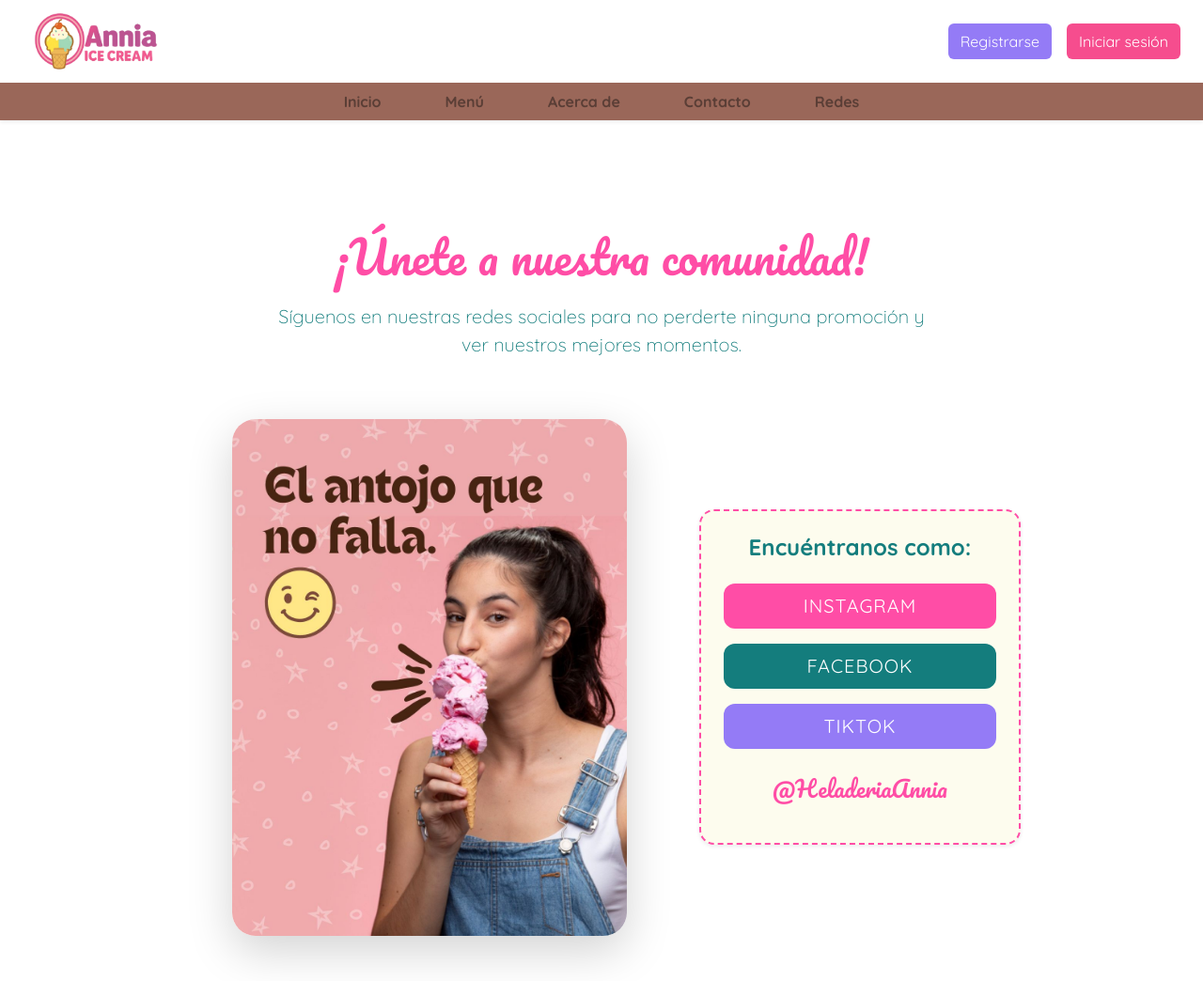
After one commit to RodriguezSofia/Proyecto-final-Trimestre, a Flask app: page /redes in a window 1280 px wide. The commit adds this page. Shown: the whole page at 94% size. Run offline with Flask 3, Linux system fonts and the light colour scheme; some libraries are stand-ins or nearby versions.

Commit message:
Se añade pag Redes

```diff
--- a/app.py
+++ b/app.py
@@ -229,9 +229,9 @@ def home():
         print("Error cargando sabores:", e)
         return "Error interno cargando sabores"
 
-@app.route('/sabores')
-def sabores():
-    return render_template('sabores.html')
+@app.route('/redes')
+def redes():
+    return render_template('redes.html')
 
 @app.route('/acerca')
 def acerca():
--- /dev/null
+++ b/static/css/redes.css
@@ -0,0 +1,202 @@
+.barra-navegacion {
+display: flex; /* Activo Flex para poner los elementos en fila y acomodarlos fácil */
+justify-content: space-between;/* Separa el logo y los links, uno a cada lado */
+align-items: center; /* Centra los elementos verticalmente dentro de la barra */
+background-color: #ffffff; /* Fondo blanco para la barra */
+padding: 10px 20px; /* Espacio interno para que no quede todo pegado */
+}
+
+/* === Encabezado === */
+
+header {
+background-color: #F2CAEF; /* Fondo rosado suave del encabezado */
+text-align: center; /* Centra todo el contenido del header */
+padding: 20px; /* Espacio alrededor del contenido */
+color: #D3183D; /* Color del texto dentro del header */
+}
+
+nav ul {
+list-style: none; /* Quito las viñetas de la lista del menú */
+padding: 0; /* Quito padding por defecto */
+margin: 0; /* Quito margen por defecto */
+}
+
+nav ul li {
+display: inline-block; /* Pongo los items uno al lado del otro */
+margin: 0 10px; /* Separación entre cada opción del menú */
+}
+
+nav a {
+font-family: 'Quicksand', sans-serif; /* Fuente suave y moderna */
+text-decoration: none; /* Le quito el subrayado a los links */
+color: #880e4f; /* Color del texto del menú */
+font-weight: bold; /* Negrita para que resalte */
+padding: 6px 12px; /* Espacio para que el link sea más clickeable */
+border-radius: 6px; /* Bordes redondeados */
+}
+
+nav a:hover {
+background-color: #fdfcee; /* Cambio de color cuando paso el mouse */
+}
+
+nav a.activo {
+background-color:#B5EFCC; /* Fondo verde para marcar el link activo */
+color: #D3183D; /* Color del texto del link activo */
+}
+
+.btn-menu-principal {
+padding: 8px 15px; /* Espacio interno del botón */
+text-decoration: none; /* Sin subrayado */
+color: #888e4f; /* Color del texto */
+border-radius: 5px; /* Bordes redondeados */
+font-weight: bold; /* Letras en negrita */
+display: inline-block; /* Permite manejar tamaños y padding bien */
+transition: all 0.3s ease-in-out; /* Animación suave al pasar el mouse */
+background-size: 200% 100%; /* Tamaño del fondo para posibles efectos */
+box-shadow: 9 4px 6px rgba(0,0,0,0.1); /* Sombrita para levantar el botón (aunque falta unidad en el primer valor) */
+}
+
+.logo {
+height: 60px; /* Altura fija del logo */
+width: auto; /* Mantiene la proporción original del logo */
+margin-right: 20px; /* Espacio a la derecha del logo */
+}
+
+/* -ESTILOS PARA LOS LINKS -- */
+
+.menu-principal {
+list-style: none; /* Sin viñetas */
+display: flex; /* Alineo los links en fila */
+margin: 0; /* Quito el margen */
+padding: 0; /* Quito el padding */
+}
+
+.menu-principal li a {
+text-decoration: none; /* Sin subrayado */
+color: #880e4f; /* Color del texto */
+padding: 10px 15px; /* Espacio interno del link */
+display: block; /* Hace que el link ocupe todo el espacio del li */
+}
+
+body {
+font-family: 'Quicksand', sans-serif; /* Fuente general del sitio */
+margin: 0; /* Quito márgenes del body */
+background-color: #ffffff; /* Fondo blanco */
+color: #147070; /* Color principal del texto */
+}
+
+h2 {
+font-family: 'Pacifico', cursive; /* Fuente decorativa para títulos */
+color: #14a5a5; /* Color llamativo */
+font-size: 3em; /* Tamaño grande para destacar el título */
+padding-top: 20px; /* Espacio arriba del título */
+}
+
+h2 {
+font-family: 'Pacifico', cursive; /* Reafirmo fuente decorativa */
+color: #147D7D; /* Color más oscuro del título */
+font-size: 3em; /* Mantengo el tamaño grande */
+padding-top: 20px; /* Mantengo espacio superior */
+}
+
+header {
+background-color: #F2CAEF; /* Fondo rosado */
+text-align: center; /* Centro el contenido */
+padding: 20px; /* Espacio interno */
+color: #D3183D; /* Texto rojo oscuro */
+}
+
+header h1 {
+font-size: 2.5em; /* Tamaño grande para el título principal */
+margin-bottom: 10px; /* Espacio debajo del título */
+}
+
+.caja {
+width: 100%; /* Ancho total del contenedor */
+height: auto; /* Altura adaptable */
+background-image: url("hola/logo_2.jpeg"); /* Imagen de fondo */
+background-size: cover; /* La imagen cubre todo el espacio */
+background-position: center; /* Centra la imagen */
+background-repeat: no-repeat; /* No repite la imagen */
+}
+
+nav ul {
+list-style: none; /* Sin viñetas */
+padding: 0; /* Sin padding */
+}
+
+nav a {
+text-decoration: none; /* Sin subrayado */
+color: #5a3e36; /* Otro color para los links */
+font-weight: bold; /* Negrita */
+}
+
+section {
+padding: 50px 20px; /* Espacio interior amplio */
+text-align: center; /* Centro el contenido de las secciones */
+}
+/* =========================================
+   ESTILOS PARA LA PÁGINA SÍGUENOS
+   ========================================= */
+
+/* Contenedor principal del carrusel en Síguenos */
+.carrusel-dual-altura {
+    height: 550px !important; /* Altura ideal para formato vertical 4:5 */
+    width: 100%;
+    max-width: 420px; /* Ancho ajustado para que parezca un celular/story */
+    margin: 0 auto;
+    overflow: hidden;
+    background-color: #f8f9fa; /* Fondo neutro por si la imagen tarda en cargar */
+}
+
+/* Forzar que cada diapositiva ocupe el total de la altura */
+.carrusel-dual-altura .carousel-item {
+    height: 550px;
+}
+
+/* Ajuste de las imágenes promocionales (Promocional1, 2, 3, 4) */
+.img-promo-vertical {
+    width: 100%;
+    height: 100%;
+    object-fit: cover;    /* Corta los bordes sobrantes para llenar el espacio */
+    object-position: center; /* Centra la imagen para que no se corten las caras o logos */
+}
+
+/* Estilo para la sección de títulos */
+#siguenos .section-title {
+    font-family: 'Pacifico', cursive;
+    margin-bottom: 20px;
+}
+
+/* Estilo de los botones de redes sociales */
+.btn-lg {
+    font-family: 'Quicksand', sans-serif;
+    font-weight: 700;
+    text-transform: uppercase;
+    letter-spacing: 1px;
+    transition: transform 0.2s ease, box-shadow 0.2s ease;
+    border: none;
+}
+
+.btn-lg:hover {
+    transform: translateY(-3px);
+    box-shadow: 0 5px 15px rgba(0,0,0,0.2);
+}
+
+/* Sombra extra para el carrusel tipo Instagram */
+#carruselPromos {
+    border-radius: 25px; /* Bordes más redondeados para estilo moderno */
+    overflow: hidden;
+}
+
+/* Ajustes para pantallas pequeñas (Celulares) */
+@media (max-width: 768px) {
+    .carrusel-dual-altura {
+        height: 480px !important; /* Un poco más pequeño en móviles */
+        max-width: 350px;
+    }
+
+    .carrusel-dual-altura .carousel-item {
+        height: 480px;
+    }
+}
--- a/templates/acerca_de_nosotros.html
+++ b/templates/acerca_de_nosotros.html
@@ -45,6 +45,7 @@
         <li><a href="{{ url_for('menu') }}">Menú</a></li>
         <li><a href="{{ url_for('acerca')}}">Acerca de</a></li>
         <li><a href="{{ url_for('contacto') }}">Contacto</a></li>
+        <li><a href="{{ url_for('redes') }}">Redes</a></li>
     </ul>
 </nav>
     </header>
@@ -56,7 +57,7 @@
 
             <p>Cada color y cada textura refleja la creatividad, el cariño y la dedicación que ponemos en cada preparación. Queremos ser parte de tus momentos felices y refrescantes.</p>
 
-            <img src="../static/img/equipo.jpg" alt="Equipo de la heladería Annia" class="imagen-equipo">
+            <img src="../static/img/equipo.png" alt="Equipo de la heladería Annia" class="imagen-equipo">
         </section>
     </main>
 
--- a/templates/contacto.html
+++ b/templates/contacto.html
@@ -50,6 +50,7 @@
 <li><a href="{{ url_for('acerca')}}">Acerca de</a></li>
 
 <li><a href="{{ url_for('contacto') }}">Contacto</a></li>
+<li><a href="{{ url_for('redes') }}">Redes</a></li>
 </ul>
 </nav>
     </header>
--- a/templates/index.html
+++ b/templates/index.html
@@ -60,6 +60,8 @@
 <li><a href="{{ url_for('acerca')}}">Acerca de</a></li>
 
 <li><a href="{{ url_for('contacto') }}">Contacto</a></li>
+<li><a href="{{ url_for('redes') }}">Redes</a></li>
+
 </ul>
 </nav>
     </header>
--- a/templates/menu.html
+++ b/templates/menu.html
@@ -57,6 +57,7 @@
                 <li><a href="{{ url_for('menu') }}">Menú</a></li>
                 <li><a href="{{ url_for('acerca') }}">Acerca de</a></li>
                 <li><a href="{{ url_for('contacto') }}">Contacto</a></li>
+                <li><a href="{{ url_for('redes') }}">Redes</a></li>
             </ul>
         </nav>
     </header>
--- /dev/null
+++ b/templates/redes.html
@@ -0,0 +1,128 @@
+<!DOCTYPE html>
+<html lang="es">
+<head>
+    <meta charset="UTF-8">
+    <meta name="viewport" content="width=device-width, initial-scale=1.0">
+    <title>Síguenos - Heladería Annia</title>
+    <link href="https://cdn.jsdelivr.net/npm/bootstrap@5.3.2/dist/css/bootstrap.min.css" rel="stylesheet">
+    <link rel="stylesheet" href="{{ url_for('static', filename='css/redes.css') }}">
+    <link href="https://fonts.googleapis.com/css2?family=Pacifico&family=Quicksand:wght@400;700&display=swap" rel="stylesheet">
+</head>
+<body>
+<!DOCTYPE html>
+<html lang="es">
+<head>
+    <meta charset="UTF-8">
+    <meta name="viewport" content="width=device-width, initial-scale=1.0">
+    <title>Heladería Annia</title>
+    <link href="https://fonts.googleapis.com/css2?family=Quicksand:wght@300..700&display=swap" rel="stylesheet">
+    <link href="https://fonts.googleapis.com/css2?family=Pacifico&display=swap" rel="stylesheet">
+    <!-- Bootstrap -->
+    <link href="https://cdn.jsdelivr.net/npm/bootstrap@5.3.2/dist/css/bootstrap.min.css" rel="stylesheet">
+    <script src="https://cdn.jsdelivr.net/npm/bootstrap@5.3.2/dist/js/bootstrap.bundle.min.js"></script>
+
+    <!-- Tu CSS -->
+    <link rel="stylesheet" href="{{ url_for('static', filename='css/index.css') }}">
+
+    <!-- Favicon -->
+    <link rel="shortcut icon" href="{{ url_for('static', filename='img/logo_01.png') }}" type="image/x-icon">
+</head>
+
+<body>
+<!-- NAV SUPERIOR -->
+<nav class="barra-navegacion d-flex justify-content-between align-items-center px-4 py-2">
+
+<a href="{{ url_for('home') }}" class="logo-link">
+
+<img src="{{ url_for('static', filename='img/logo.png') }}" alt="Logo Heladería Annia" class="logo">
+
+</a>
+
+<div class="d-flex gap-3">
+    {% if not session.get('usuario_nombre') %}
+    <!-- SI NO HAY SESIÓN -->
+        <a href="{{ url_for('registro') }}" class="btn" style="background-color: #947bf6ff; color: white;">Registrarse</a>
+        <a href="{{ url_for('login') }}" class="btn" style="background-color: #f64d8eff; color: white;">Iniciar sesión</a>
+
+    {% else %}
+                <!-- SI HAY SESIÓN -->
+        <span style="font-weight:bold; color:#147D7D; font-size:1.1em;">
+            Hola, {{ session['usuario_nombre'] }}
+        </span>
+
+        <a href="{{ url_for('logout') }}" class="btn btn-danger">Cerrar sesión</a>
+    {% endif %}
+</div>
+
+</nav>
+
+<!-- SEGUNDA BARRA DE MENÚ -->
+
+<header class="py-2 shadow-sm" style="background: #9a6759;">
+
+<nav class="container">
+
+<ul class="d-flex justify-content-center gap-4 list-unstyled m-8">
+
+<li><a href="{{ url_for('home') }}">Inicio</a></li>
+
+<li><a href="{{ url_for('menu') }}">Menú</a></li>
+
+<li><a href="{{ url_for('acerca')}}">Acerca de</a></li>
+
+<li><a href="{{ url_for('contacto') }}">Contacto</a></li>
+<li><a href="{{ url_for('redes') }}">Redes</a></li>
+</ul>
+</nav>
+    </header>
+    <main class="container mt-5">
+        <section id="siguenos" class="py-5">
+            <div class="row justify-content-center">
+                <div class="col-md-8 text-center mb-5">
+                    <h2 class="section-title" style="color:#ff4da6; font-size: 3em;">¡Únete a nuestra comunidad!</h2>
+                    <p class="lead" style="color: #147D7D;">Síguenos en nuestras redes sociales para no perderte ninguna promoción y ver nuestros mejores momentos.</p>
+                </div>
+            </div>
+
+            <div class="row g-4 justify-content-center align-items-center">
+
+                <div class="col-md-6 d-flex flex-column align-items-center">
+                    <div id="carruselPromos" class="carousel slide shadow-lg" data-bs-ride="carousel" data-bs-interval="3000">
+                        <div class="carousel-inner rounded-4 carrusel-dual-altura">
+
+                            <div class="carousel-item active h-100">
+                                <img src="{{ url_for('static', filename='img/Promocional4.jpg') }}" class="d-block w-100 h-100 img-promo-vertical" alt="Promo 4">
+                            </div>
+                            <div class="carousel-item h-100">
+                                <img src="{{ url_for('static', filename='img/Promocional2.jpg') }}" class="d-block w-100 h-100 img-promo-vertical" alt="Promo 2">
+                            </div>
+                            <div class="carousel-item h-100">
+                                <img src="{{ url_for('static', filename='img/Promocional3.jpg') }}" class="d-block w-100 h-100 img-promo-vertical" alt="Promo 3">
+                            </div>
+                            <div class="carousel-item h-100">
+                                <img src="{{ url_for('static', filename='img/Promocional1.jpg') }}" class="d-block w-100 h-100 img-promo-vertical" alt="Promo 1">
+                            </div>
+
+                        </div>
+                    </div>
+                </div>
+
+                <div class="col-md-4 text-center">
+                    <div class="p-4 rounded-4 shadow-sm" style="background-color: #fdfcee; border: 2px dashed #ff4da6;">
+                        <h4 class="fw-bold mb-4" style="color: #147D7D;">Encuéntranos como:</h4>
+                        <div class="d-grid gap-3">
+                            <a href="#" class="btn btn-lg w-100" style="background-color: #ff4da6; color: white; border-radius: 12px;">Instagram</a>
+                            <a href="#" class="btn btn-lg w-100" style="background-color: #147D7D; color: white; border-radius: 12px;">Facebook</a>
+                            <a href="#" class="btn btn-lg w-100" style="background-color: #947bf6; color: white; border-radius: 12px;">TikTok</a>
+                        </div>
+                        <p class="mt-4" style="font-family: 'Pacifico', cursive; color: #ff4da6; font-size: 1.5em;">@HeladeriaAnnia</p>
+                    </div>
+                </div>
+
+            </div>
+        </section>
+    </main>
+
+    <script src="https://cdn.jsdelivr.net/npm/bootstrap@5.3.2/dist/js/bootstrap.bundle.min.js"></script>
+</body>
+</html>
```
Also changed, not shown: static/img/Promocional1.jpg (added), static/img/Promocional2.jpg (added), static/img/Promocional3.jpg (added), static/img/Promocional4.jpg (added), static/img/equipo.jpg (deleted), static/img/equipo.png (added).
